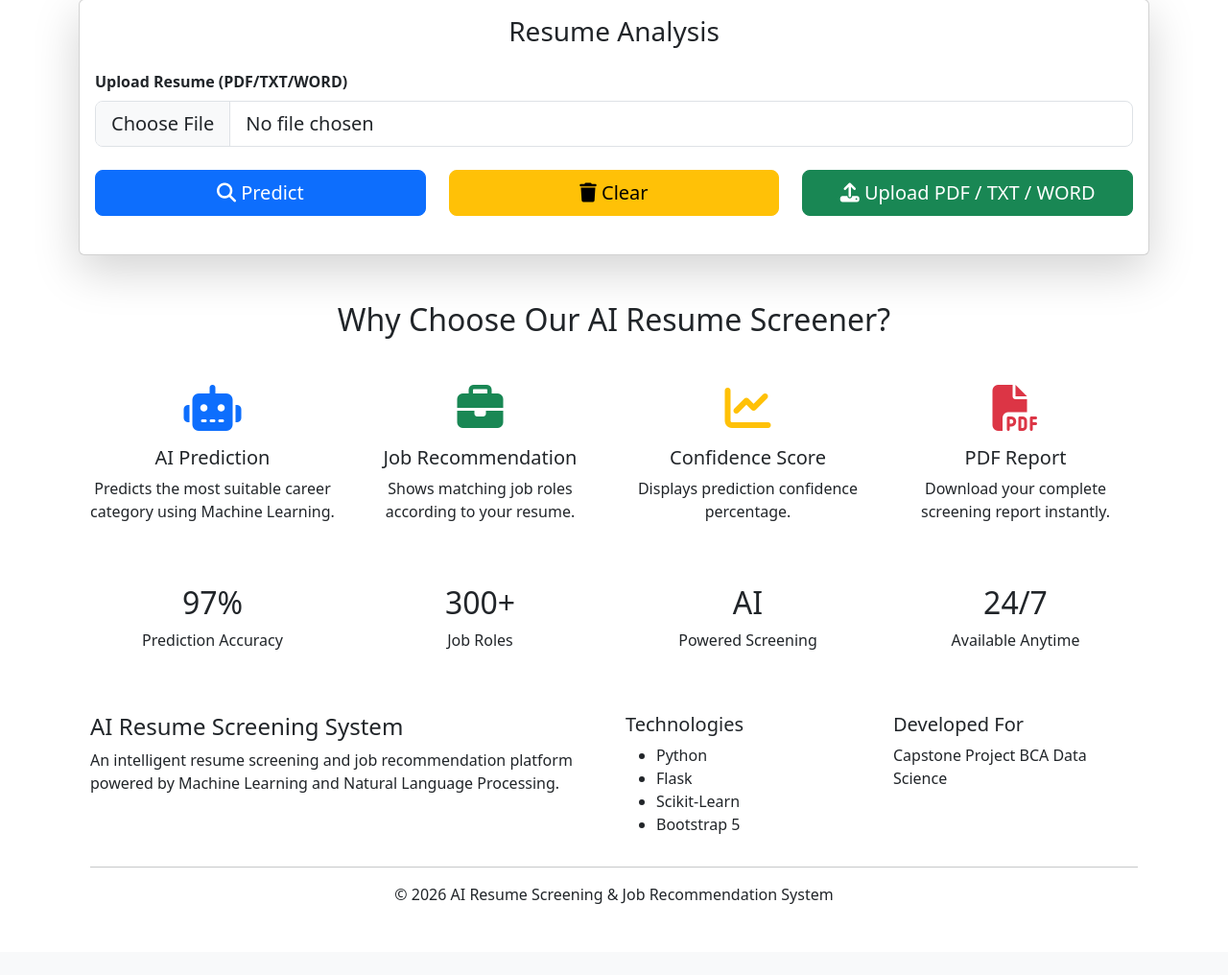
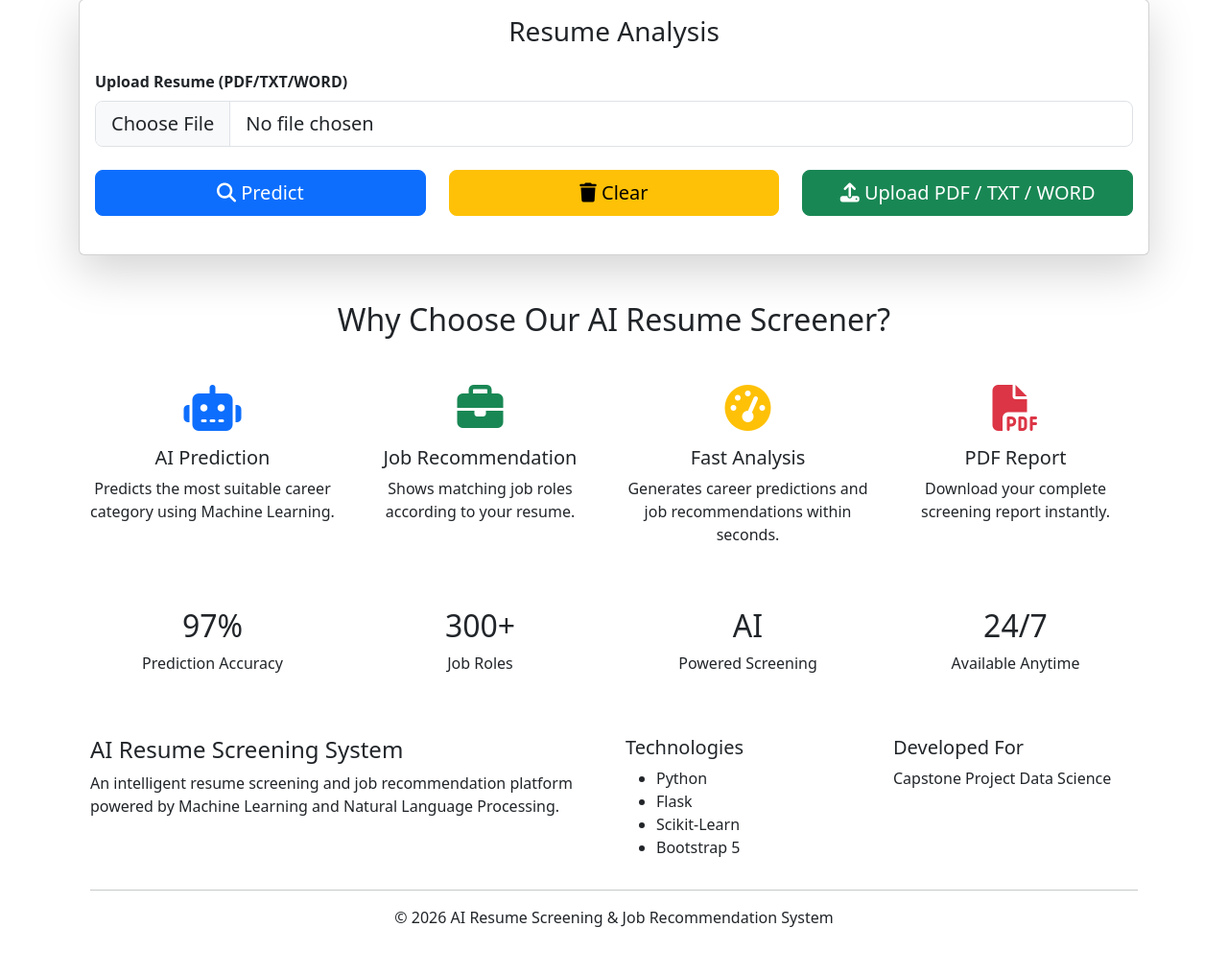
Before and after one commit to chithira04/Resume_Analysis, a Flask app: page / in a window 1280 px wide. Shown: the part 394-1410 px from the top of the page at 96% size. Before the commit the page ends 1336 px from the top, so only its background shows below. Run offline with Flask 3, Linux system fonts and the light colour scheme; parts of the project's set-up code (start-up, migrations or seed data) failed here and were passed over.

Commit message:
Update index.html

```diff
--- a/capstone_project/templates/index.html
+++ b/capstone_project/templates/index.html
@@ -368,27 +368,27 @@ Shows matching job roles according to your resume.
 
 </div>
 
-<div class="col-md-3">
+ <div class="col-md-3">
 
 <div class="feature-card text-center">
 
-<i class="fa-solid fa-chart-line fa-3x text-warning mb-3"></i>
+<i class="fa-solid fa-gauge-high fa-3x text-warning mb-3"></i>
 
 <h5>
 
-Confidence Score
+Fast Analysis
 
 </h5>
 
 <p>
 
-Displays prediction confidence percentage.
-
+Generates career predictions and job recommendations within seconds.
 </p>
 
 </div>
 
 </div>
+
 
 <div class="col-md-3">
 
@@ -552,7 +552,7 @@ Developed For
 
 Capstone Project
 
-BCA Data Science
+Data Science
 
 </p>
 
```
